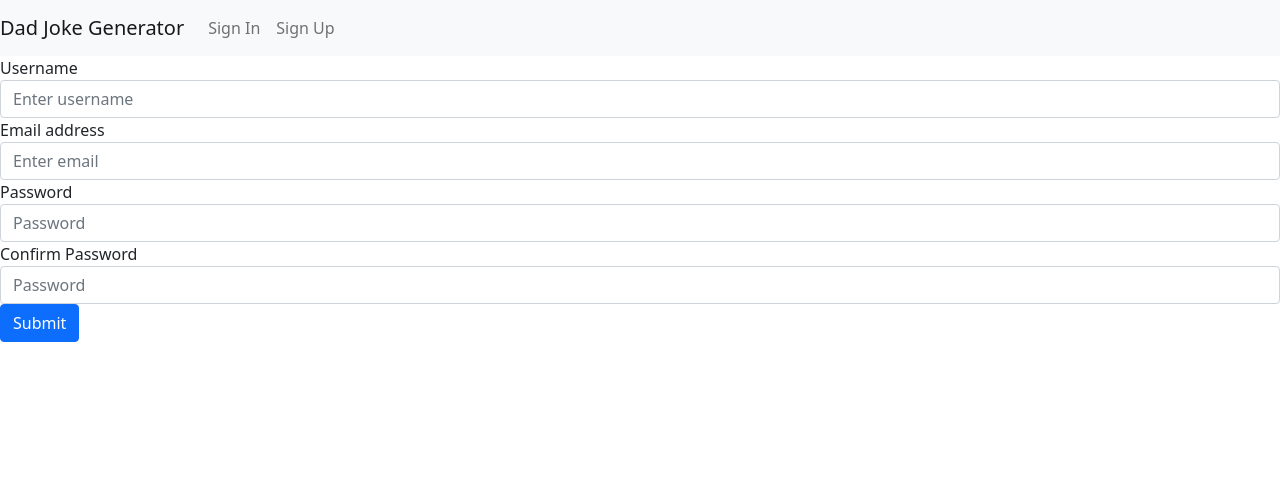
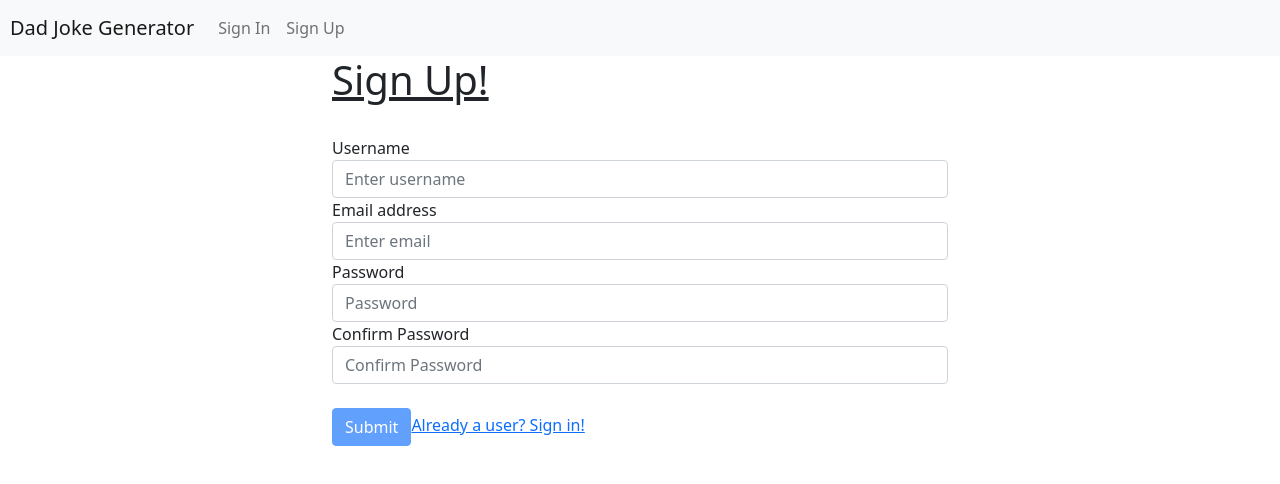
Before and after one commit to comic-man/dad-joke-gener, an Angular app: page /sign-up in a window 1280 px wide. Shown: the top 484 px of the page. Built offline with nearby package versions, Linux system fonts and the light colour scheme.

Commit message:
polished styles and set up for auth

```diff
--- a/src/app/app.component.html
+++ b/src/app/app.component.html
@@ -1,5 +1,3 @@
 <app-header></app-header>
-<!-- <app-home *ngIf="home"></app-home> <-------------- do you always want this, is this part of the router or always being shown? -->
-
 
 <router-outlet><router-outlet>
--- a/src/app/app.module.ts
+++ b/src/app/app.module.ts
@@ -9,6 +9,7 @@ import { HeaderComponent } from './header/header.component';
 import { AuthComponent } from './auth/auth.component';
 import { SignInComponent } from './auth/sign-in/sign-in.component';
 import { SignUpComponent } from './auth/sign-up/sign-up.component';
+import { FormsModule } from '@angular/forms';
 
 @NgModule({
   declarations: [
@@ -22,7 +23,8 @@ import { SignUpComponent } from './auth/sign-up/sign-up.component';
   imports: [
     BrowserModule,
     AppRoutingModule,
-    HttpClientModule
+    HttpClientModule,
+    FormsModule
   ],
   providers: [],
   bootstrap: [AppComponent]
--- a/src/app/auth/sign-in/sign-in.component.css
+++ b/src/app/auth/sign-in/sign-in.component.css
@@ -0,0 +1,3 @@
+.sign-in {
+  width:  50%;
+}
--- a/src/app/auth/sign-in/sign-in.component.html
+++ b/src/app/auth/sign-in/sign-in.component.html
@@ -1,5 +1,7 @@
-<div class="sign-in">
-  <form>
+<div class="sign-in container">
+  <h1 style="text-decoration: underline;">Log In:</h1>
+  <br>
+  <form #signIn="ngForm" (ngSubmit)="onSignIn(signIn)">
     <div class="form-group">
       <label for="exampleInputEmail1">Email address</label>
       <input
@@ -8,10 +10,11 @@
         id="exampleInputEmail1"
         aria-describedby="emailHelp"
         placeholder="Enter email"
+        ngModel
+        name="email"
+        required
+        email
       />
-      <small id="emailHelp" class="form-text text-muted"
-        >We'll never share your email with anyone else.</small
-      >
     </div>
     <div class="form-group">
       <label for="exampleInputPassword1">Password</label>
@@ -20,8 +23,14 @@
         class="form-control"
         id="exampleInputPassword1"
         placeholder="Password"
+        ngModel
+        name="password"
+        required
+        minlength="6"
       />
     </div>
-    <button type="submit" class="btn btn-primary">Submit</button>
+    <br>
+    <button type="submit" class="btn btn-primary" [disabled]="!signIn.valid">Log In!</button>
+    <a routerLink="/sign-up">Not already a user? Sign Up!</a>
   </form>
 </div>
--- a/src/app/auth/sign-in/sign-in.component.ts
+++ b/src/app/auth/sign-in/sign-in.component.ts
@@ -1,4 +1,5 @@
 import { Component, OnInit } from '@angular/core';
+import { NgForm } from '@angular/forms';
 
 @Component({
   selector: 'app-sign-in',
@@ -12,4 +13,9 @@ export class SignInComponent implements OnInit {
   ngOnInit(): void {
   }
 
+  onSignIn(form: NgForm) {
+    console.log(form.value)
+    form.reset()
+  }
+
 }
--- a/src/app/auth/sign-up/sign-up.component.css
+++ b/src/app/auth/sign-up/sign-up.component.css
@@ -0,0 +1,3 @@
+.sign-up {
+  width: 50%;
+}
--- a/src/app/auth/sign-up/sign-up.component.html
+++ b/src/app/auth/sign-up/sign-up.component.html
@@ -1,5 +1,7 @@
-<div class="sign-up">
-  <form>
+<div class="sign-up container">
+  <h1 style="text-decoration: underline;">Sign Up!</h1>
+  <br>
+  <form #signUp="ngForm" (ngSubmit)="onSignUp(signUp)">
     <div class="form-group">
       <label for="exampleInputEmail1">Username</label>
       <input
@@ -7,6 +9,9 @@
         class="form-control"
         aria-describedby="emailHelp"
         placeholder="Enter username"
+        ngModel
+        required
+        name="username"
       />
       <label for="exampleInputEmail1">Email address</label>
       <input
@@ -15,6 +20,10 @@
         id="exampleInputEmail1"
         aria-describedby="emailHelp"
         placeholder="Enter email"
+        ngModel
+        name="email"
+        required
+        email
       />
     </div>
     <div class="form-group">
@@ -24,15 +33,26 @@
         class="form-control"
         id="exampleInputPassword1"
         placeholder="Password"
+        ngModel
+        name="password"
+        required
+        minlength="6"
       />
+      <!-- need password confirmation to actually check password -->
       <label for="exampleInputPassword1">Confirm Password</label>
       <input
         type="password"
         class="form-control"
         id="exampleInputPassword1"
-        placeholder="Password"
+        placeholder="Confirm Password"
+        ngModel
+        name="password conf"
+        required
+        minlength="6"
       />
     </div>
-    <button type="submit" class="btn btn-primary">Submit</button>
+    <br>
+    <button type="submit" class="btn btn-primary" [disabled]="!signUp.valid">Submit</button>
+    <a [routerLink]="'/sign-in'">Already a user? Sign in!</a>
   </form>
 </div>
--- a/src/app/auth/sign-up/sign-up.component.ts
+++ b/src/app/auth/sign-up/sign-up.component.ts
@@ -1,15 +1,18 @@
 import { Component, OnInit } from '@angular/core';
+import { NgForm } from '@angular/forms';
 
 @Component({
   selector: 'app-sign-up',
   templateUrl: './sign-up.component.html',
-  styleUrls: ['./sign-up.component.css']
+  styleUrls: ['./sign-up.component.css'],
 })
 export class SignUpComponent implements OnInit {
+  constructor() {}
 
-  constructor() { }
+  ngOnInit(): void {}
 
-  ngOnInit(): void {
+  onSignUp(form: NgForm) {
+    console.log(form.value);
+    form.reset();
   }
-
 }
--- a/src/app/header/header.component.css
+++ b/src/app/header/header.component.css
@@ -0,0 +1,3 @@
+.navbar-brand {
+  margin-left: 10px;
+}
--- a/src/app/header/header.component.html
+++ b/src/app/header/header.component.html
@@ -15,7 +15,7 @@
   <div class="collapse navbar-collapse" id="navbarNav">
     <ul class="navbar-nav">
       <li class="nav-item active">
-        <a class="nav-link" href="#" [routerLink]="'sign-in'"
+        <a class="nav-link" [routerLink]="'sign-in'"
           >Sign In</a
         >
       </li>
--- a/src/app/home/home.component.html
+++ b/src/app/home/home.component.html
@@ -1,22 +1,35 @@
 <div class="container">
-  <br>
-  <button class="btn btn-primary" (click)="onRandomJoke()">
-    Add Random Joke
-  </button>
   <div class="joke-container">
     <div class="random-joke">
       <h1>Random Dad Joke:</h1>
       <span *ngIf="joke" class="list-group-item">{{ joke.joke }}</span>
+      <br>
+      <button class="btn btn-primary" (click)="onRandomJoke()">
+        Add new random joke!
+      </button>
+      ||
       <button class="btn btn-success" (click)="onFavorite(joke)">
         Favorite this joke!
       </button>
     </div>
     <div class="favorites">
       <h1>Favorite Jokes:</h1>
+      <div class="hidden-favorites" *ngIf="!showFavorites">
         <button class="btn btn-primary" (click)="fetchFavorites()">
           Get your favorite jokes
         </button>
-      <div *ngFor="let joke of favoriteJokes; let i = index" class="favorite list-group">
+      </div>
+      <div class="shown-favorites" *ngIf="showFavorites">
+        <button class="btn btn-primary" (click)="hideFavorites()">
+          Hide joke list
+        </button>
+      </div>
+      <hr />
+      <div
+        *ngFor="let joke of favoriteJokes; let i = index"
+        class="favorite list-group"
+      >
+        <div *ngIf="showFavorites">
           <span class="list-group-item">{{ joke.joke }}</span>
           <button class="btn btn-danger" (click)="onDelete(joke.id)">
             Delete this joke.
@@ -25,3 +38,4 @@
       </div>
     </div>
   </div>
+</div>
--- a/src/app/home/home.component.ts
+++ b/src/app/home/home.component.ts
@@ -13,6 +13,7 @@ export class HomeComponent implements OnInit {
   id!: any;
   joke!: JokeModel;
   favoriteJokes: JokeModel[] = [];
+  showFavorites = false;
 
   private dataURL =
     'https://dad-jokester-default-rtdb.firebaseio.com/jokes.json';
@@ -36,18 +37,17 @@ export class HomeComponent implements OnInit {
   }
 
   fetchFavorites() {
+    this.showFavorites = !this.showFavorites;
     return this.http
       .get<{ [key: string]: JokeModel }>(this.dataURL)
       .pipe(
         map((response) => {
-          console.log(response)
           const jokeList = [];
           for (const key in response) {
             if (response.hasOwnProperty(key)) {
               jokeList.push({ ...response[key], id: key });
             }
           }
-          console.log(jokeList)
           return jokeList;
         })
       )
@@ -61,4 +61,8 @@ export class HomeComponent implements OnInit {
       this.fetchFavorites()
     })
   }
+
+  hideFavorites() {
+    this.showFavorites = !this.showFavorites
+  }
 }
```
Lines whose indentation alone changed are shown as unchanged.
